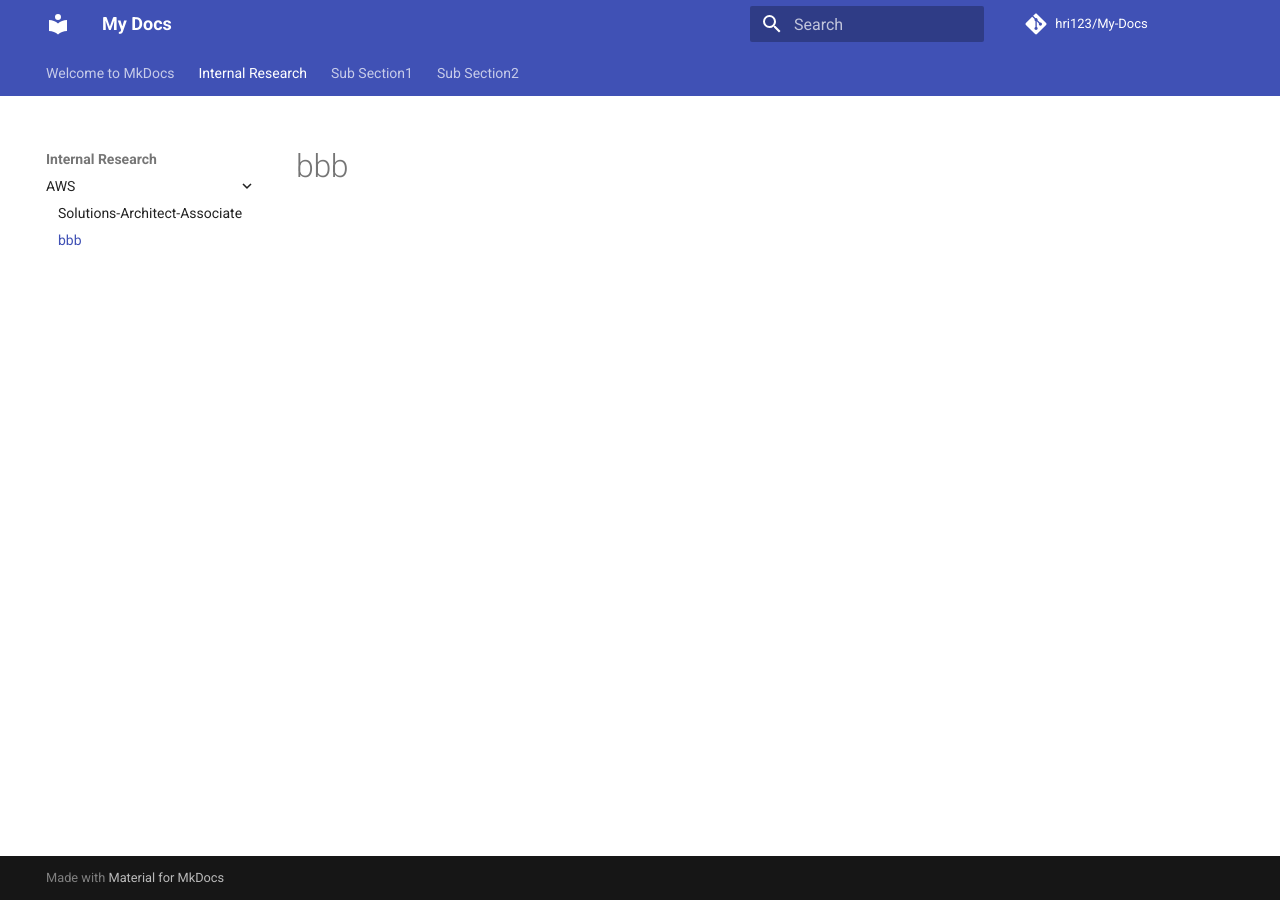
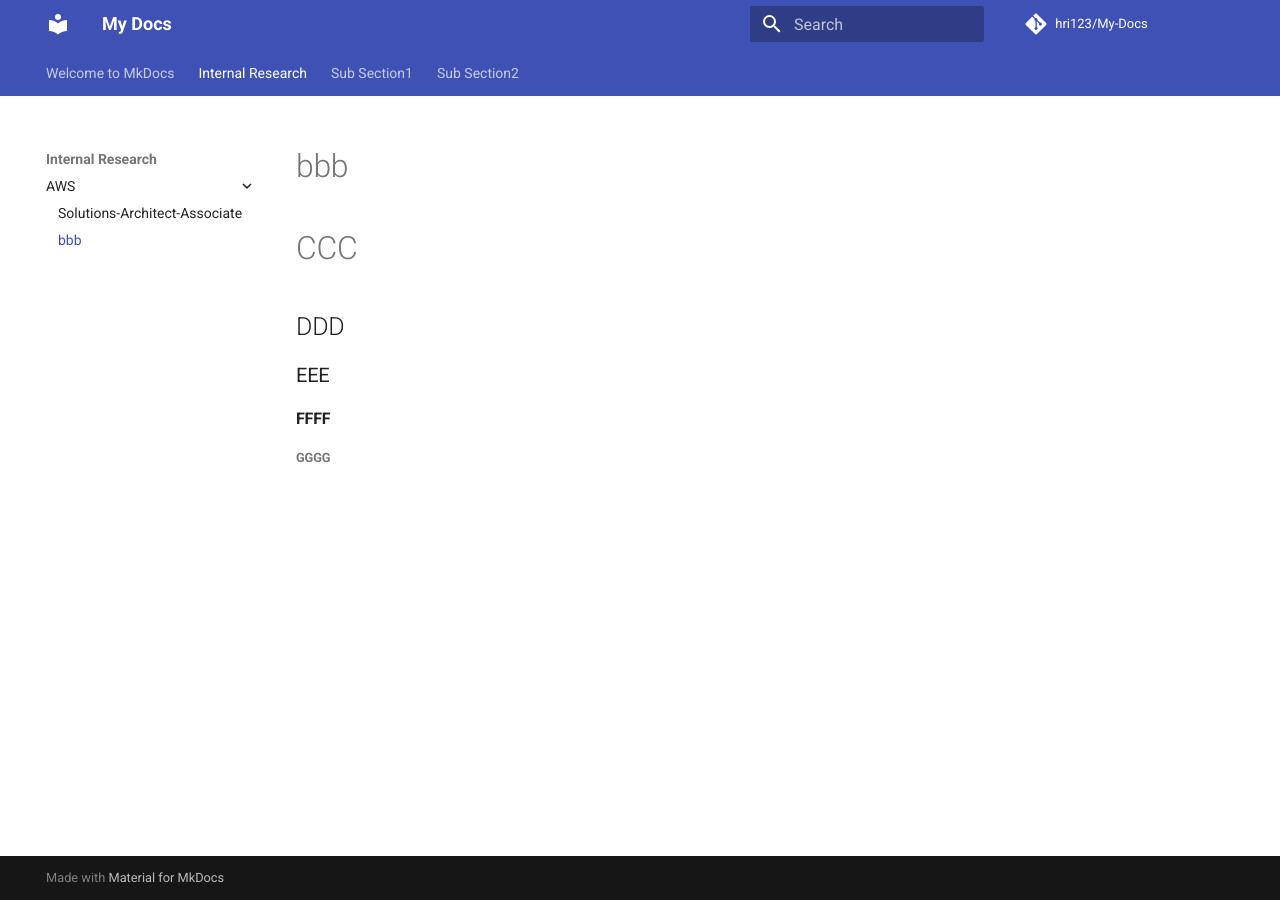
Before and after one commit to hri123/My-Docs, an MkDocs documentation site: the page built from docs/Internal Research/AWS/bbb.md, in a window 1280 px wide. Built offline with MkDocs 1.6.1 and Material for MkDocs 9.7.7, drawn with Linux system fonts in a browser that asks for light colours; comment, search, counter and statistics services are not loaded.

Commit message:
Update bbb.md

```diff
--- a/docs/Internal Research/AWS/bbb.md
+++ b/docs/Internal Research/AWS/bbb.md
@@ -1 +1,13 @@
 # bbb
+
+
+# CCC
+
+## DDD
+
+### EEE
+
+#### FFFF
+
+
+##### GGGG
```
